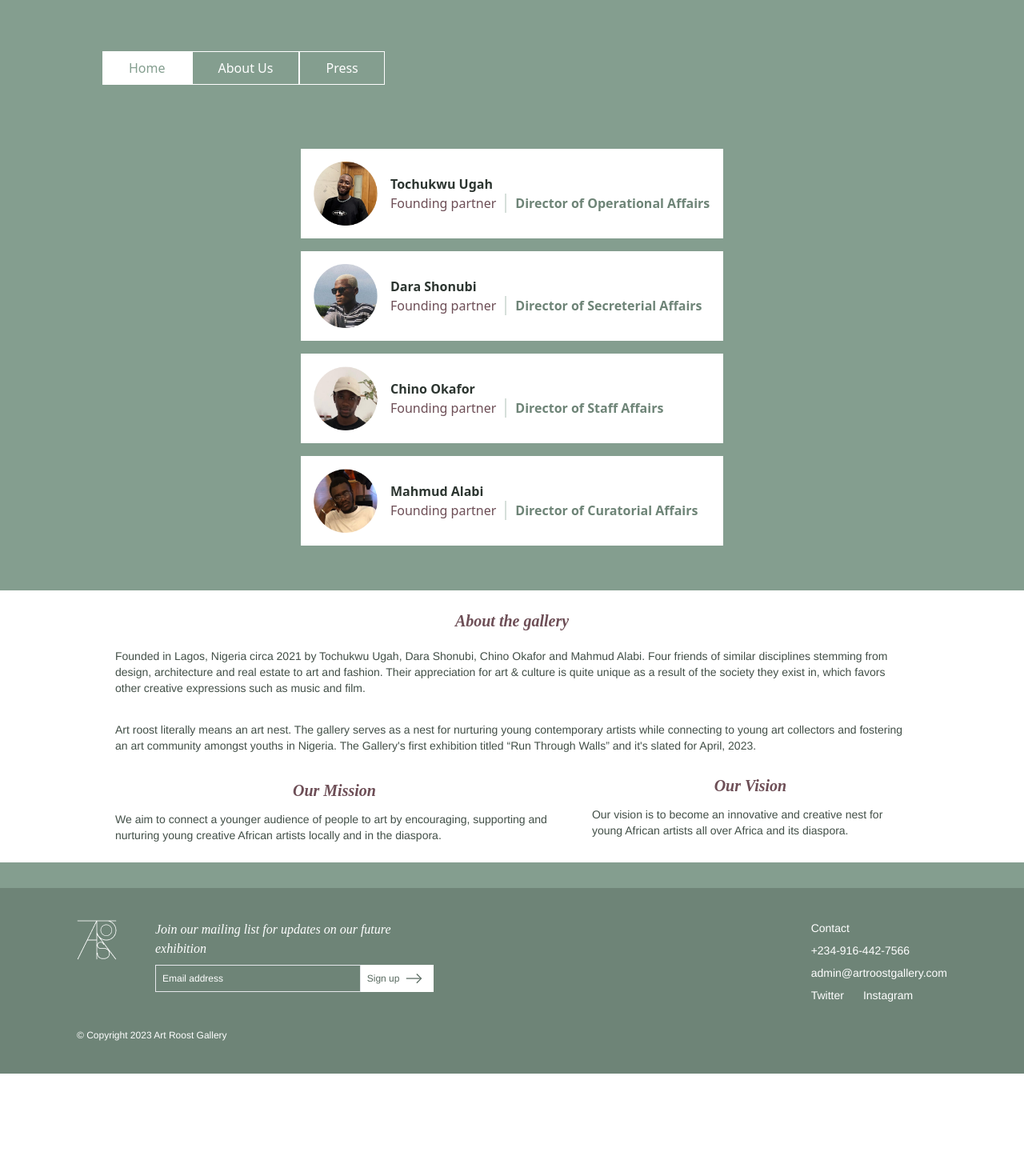
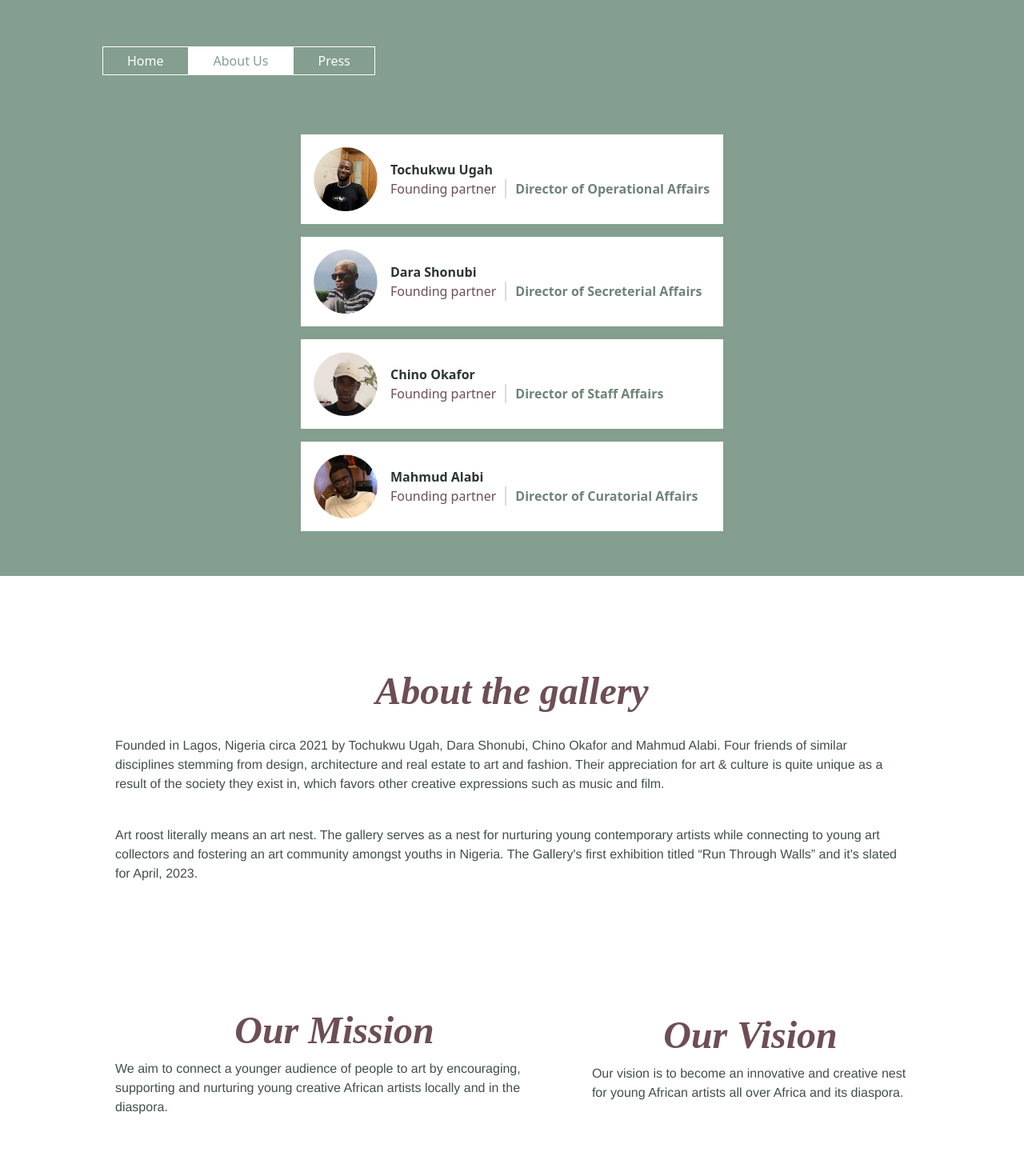
Before and after one commit to AgudaD/Art-Roost, a React (Vite) app: page /about in a window 1280 px wide. Shown: the top 1470 px of the page at 80% size. Before the commit the page ends 1342 px from the top, so only its background shows below. Built offline with nearby package versions, Linux system fonts and the light colour scheme; a web font is replaced by a local one.

Commit message:
new commit

```diff
--- a/src/Components/About.jsx
+++ b/src/Components/About.jsx
@@ -2,7 +2,7 @@ import React from "react";
 
 const About = () => {
   return (
-    <div className="bg-white px-[24px] py-10 mt-[132px] text-[#424F47] md:px-12 md:15">
+    <div className="bg-white px-[24px] py-10 mt-[132px] text-[#424F47] md:px-36">
       <div className="flex flex-col space-y-8 font-helvetica md:flex-row md:items-start md:space-y-0 gap-12 ">
           <p className="md:basis-1/2">
             <span className="font-semibold">Run through walls</span> is a phrase coined from the popular English idiom,
--- a/src/Components/AboutGallery.jsx
+++ b/src/Components/AboutGallery.jsx
@@ -3,9 +3,9 @@ const AboutGallery = () => {
   return (
     <div className="bg-white font-helvetica p-6 mt-10 md:px-36">
       <div>
-          <div>
-            <p className="font-adobe text-[#6D4E56] text-xl font-semibold italic md:text-center">About the gallery</p>
-            <p className="mt-5 text-[#424F47] text-sm">
+          <div className="md:mt-24">
+            <p className="font-adobe text-[#6D4E56] text-3xl font-semibold italic md:text-5xl md:text-center">About the gallery</p>
+            <p className="mt-8 text-[#424F47] text-base">
               Founded in Lagos, Nigeria circa 2021 by Tochukwu Ugah, Dara Shonubi,
               Chino Okafor and Mahmud Alabi. Four friends of similar disciplines
               stemming from design, architecture and real estate to art and fashion.
@@ -13,21 +13,21 @@ const AboutGallery = () => {
               the society they exist in, which favors other creative expressions
               such as music and film.
             </p>
-            <p className="mt-8 text-[#424F47] text-sm">
+            <p className="mt-10 text-[#424F47] text-base">
                 Art roost literally means an art nest. The gallery serves as a nest for nurturing young contemporary artists while connecting to young art collectors and fostering an art community amongst youths in Nigeria. The Gallery's first exhibition titled “Run Through Walls” and it's slated for April, 2023.
             </p>
           </div>
 
-          <div className="flex flex-col md:flex-row md:justify-between md:items-center md:gap-12">
+          <div className="flex flex-col md:flex-row md:justify-between md:items-center md:gap-12 md:mt-32 md:mb-24">
               <div className="mt-8">
-                <p className="font-adobe text-[#6D4E56] text-xl font-semibold italic md:text-center">Our Mission</p>
-                <p className="mt-3 text-[#424F47] text-sm">
+                <p className="font-adobe text-[#6D4E56] text-3xl font-semibold italic md:text-5xl md:text-center">Our Mission</p>
+                <p className="mt-3 text-[#424F47] text-base">
                     We aim to connect a younger audience of people to art by encouraging, supporting and nurturing young creative African artists locally and in the diaspora.
                 </p>
               </div>
               <div className="mt-5">
-                <p className="font-adobe text-[#6D4E56] text-xl font-semibold italic md:text-center">Our Vision</p>
-                <p className="mt-3 text-[#424F47] text-sm">
+                <p className="font-adobe text-[#6D4E56] text-3xl font-semibold italic md:text-5xl md:text-center">Our Vision</p>
+                <p className="mt-3 text-[#424F47] text-base">
                     Our vision is to become an innovative and creative nest for young African artists all over Africa and its diaspora.
                 </p>
               </div>
--- a/src/Components/Cards.jsx
+++ b/src/Components/Cards.jsx
@@ -10,7 +10,7 @@ const Cards = () => {
     <div className="flex flex-col justify-center items-center p-[18px] mt-28 mb-10 md:px-24">
       <div className="relative">
         {/* card */}
-        <div className="absolute shadow-2xl top-0 left-0 z-40 flex flex-col-reverse items-start bg-white rounded-md px-6 py-8 md:flex-row md:items-center md:gap-[101px] md:pl-16 md:pr-20">
+        <div className="absolute shadow-md top-0 left-0 z-40 flex flex-col-reverse items-start bg-white rounded-md px-6 py-8 md:flex-row md:items-center md:gap-[101px] md:pl-16 md:pr-20">
 
         <div className='w-[212px] mt-9 space-y-3 md:w-[433px]'>
           <p className='text-2xl text-[#502A34] font-adobe font-semibold italic capitalize md:text-3xl'>paschal ugwu</p>
@@ -28,7 +28,7 @@ const Cards = () => {
       </div>
 
       {/* background */}
-      <div className="absolute shadow-2xl top-0 left-0 z-10 -rotate-3 flex flex-col-reverse items-start bg-[#6E8477] rounded-md px-6 py-8 md:flex-row md:items-center md:gap-[101px] md:pl-16 md:pr-20">
+      <div className="absolute shadow-md top-0 left-0 z-10 -rotate-3 flex flex-col-reverse items-start bg-[#6E8477] rounded-md px-6 py-8 md:flex-row md:items-center md:gap-[101px] md:pl-16 md:pr-20">
 
         <div className='w-[212px] mt-9 space-y-3 md:w-[433px]'>
           <p className='text-2xl text-[#502A34] font-semibold italic capitalize'>paschal ugwu</p>
@@ -44,7 +44,7 @@ const Cards = () => {
       </div>
 
       {/* background */}
-      <div className="rotate-3 flex flex-col-reverse items-start bg-[#ADBEB4] rounded-md px-6 py-8 md:flex-row md:items-center md:gap-[101px] md:pl-16 md:pr-20">
+      <div className="rotate-3 shadow-md flex flex-col-reverse items-start bg-[#ADBEB4] rounded-md px-6 py-8 md:flex-row md:items-center md:gap-[101px] md:pl-16 md:pr-20">
 
         <div className='w-[212px] mt-9 space-y-3 md:w-[433px]'>
           <p className='text-2xl text-[#502A34] font-semibold italic capitalize'>paschal ugwu</p>
@@ -64,7 +64,7 @@ const Cards = () => {
       {/* second card */}
       <div className="relative mt-32">
         {/* card */}
-        <div className="absolute shadow-2xl top-0 left-0 z-40 flex flex-col-reverse items-start bg-white rounded-md px-6 py-8 md:flex-row md:items-center md:gap-[101px] md:pl-16 md:pr-20">
+        <div className="absolute shadow-md top-0 left-0 z-40 flex flex-col-reverse items-start bg-white rounded-md px-6 py-8 md:flex-row md:items-center md:gap-[101px] md:pl-16 md:pr-20">
 
         <div className='w-[212px] mt-9 space-y-3 md:w-[433px]'>
           <p className='text-2xl text-[#502A34] font-semibold font-adobe italic capitalize md:text-3xl'>Oluwatobiloba Fasalejo</p>
@@ -82,7 +82,7 @@ const Cards = () => {
       </div>
 
       {/* background */}
-      <div className="absolute shadow-2xl top-0 left-0 z-10 -rotate-3 flex flex-col-reverse items-start bg-[#6E8477] rounded-md px-6 py-8 md:flex-row md:items-center md:gap-[101px] md:pl-16 md:pr-20">
+      <div className="absolute shadow-md top-0 left-0 z-10 -rotate-3 flex flex-col-reverse items-start bg-[#6E8477] rounded-md px-6 py-8 md:flex-row md:items-center md:gap-[101px] md:pl-16 md:pr-20">
 
         <div className='w-[212px] mt-9 space-y-3 md:w-[433px]'>
           <p className='text-2xl text-[#502A34] font-semibold italic capitalize'>Oluwatobiloba Fasalejo</p>
@@ -98,7 +98,7 @@ const Cards = () => {
       </div>
 
       {/* background */}
-      <div className="rotate-3 flex flex-col-reverse items-start bg-[#ADBEB4] rounded-md px-6 py-8 md:flex-row md:items-center md:gap-[101px] md:pl-16 md:pr-20">
+      <div className="rotate-3 shadow-md flex flex-col-reverse items-start bg-[#ADBEB4] rounded-md px-6 py-8 md:flex-row md:items-center md:gap-[101px] md:pl-16 md:pr-20">
 
         <div className='w-[212px] mt-9 space-y-3 md:w-[433px]'>
           <p className='text-2xl text-[#502A34] font-semibold italic capitalize'>Oluwatobiloba Fasalejo</p>
--- a/src/Components/Carousel.jsx
+++ b/src/Components/Carousel.jsx
@@ -16,8 +16,8 @@ const Carousel = () => {
   return (
     <div className="bg-[#849E8F] p-2">
       <Link to="/">
-        <div className="absolute top-6 right-6 p-1 flex justify-center items-center bg-white rounded-full">
-          <img src={cancel} alt="" />
+        <div className="absolute top-6 right-0 p-2 flex justify-center items-center bg-white rounded-full md:top-16 md:right-28">
+          <img src={cancel} alt="" className="w-3 h-auto" />
         </div>
       </Link>
       <Swiper
@@ -48,28 +48,25 @@ const Carousel = () => {
       >
         <div className="flex justify-center items-center gap-12">
           <SwiperSlide>
-            <img src={art1} alt="" className="w-auto h-80" />
+            <img src={art1} alt="" className="w-[300px] h-80" />
           </SwiperSlide>
           <SwiperSlide>
-            <img src={art3} alt="" className="w-auto h-80" />
+            <img src={art4} alt="" className="w-[300px] h-80" />
           </SwiperSlide>
           <SwiperSlide>
-            <img src={art4} alt="" className="w-auto h-80" />
+            <img src={chino15} alt="" className="w-[300px] h-80" />
           </SwiperSlide>
           <SwiperSlide>
-            <img src={chino15} alt="" className="w-auto h-80" />
+            <img src={chino45} alt="" className="w-[300px] h-80" />
           </SwiperSlide>
           <SwiperSlide>
-            <img src={chino45} alt="" className="w-auto h-80" />
+            <img src={chino47} alt="" className="w-[300px] h-80" />
           </SwiperSlide>
           <SwiperSlide>
-            <img src={chino47} alt="" className="w-auto h-80" />
+            <img src={chino55} alt="" className="w-[300px] h-80" />
           </SwiperSlide>
           <SwiperSlide>
-            <img src={chino55} alt="" className="w-auto h-80" />
-          </SwiperSlide>
-          <SwiperSlide>
-            <img src={chino61} alt="" className="w-auto h-80" />
+            <img src={chino61} alt="" className="w-[300px] h-80" />
           </SwiperSlide>
         </div>
       </Swiper>
--- a/src/Components/CarouselT.jsx
+++ b/src/Components/CarouselT.jsx
@@ -10,18 +10,17 @@ import chino29 from "../assets/chino29.jpg";
 import chino37 from "../assets/chino37.jpg";
 import cancel from "../assets/cancel.svg";
 
-
 const CarouselT = () => {
-  return(
+  return (
     <div className="bg-[#849E8F] p-2">
       <Link to="/">
-        <div className="absolute top-6 right-6 p-1 flex justify-center items-center bg-white rounded-full">
-          <img src={cancel} alt="" />
+        <div className="absolute top-6 right-10 p-2 flex justify-center items-center bg-white rounded-full md:top-8 md:right-14">
+          <img src={cancel} alt="" className="w-3 h-auto" />
         </div>
       </Link>
       <Swiper
         modules={[Autoplay]}
-        spaceBetween={10}
+        spaceBetween={20}
         slidesPerView={"1"}
         onSwiper={(swiper) => swiper}
         autoplay={{
@@ -43,26 +42,26 @@ const CarouselT = () => {
             spaceBetween: 20,
           },
         }}
-        className="w-full px-4 py-6 mt-20 cursor-pointer "
+        className="w-full px-4 py-6 mt-24 cursor-pointer "
       >
         <div className="flex justify-center items-center gap-12">
           <SwiperSlide>
-            <img src={art2} alt="" className="w-[317px] h-80" />
+            <img src={art2} alt="" className="w-[300px] h-80 -rotate-3" />
           </SwiperSlide>
           <SwiperSlide>
-            <img src={chino19} alt="" className="w-[317px] h-80" />
+            <img src={art2} alt="" className="w-[300px] h-80 -rotate-3" />
           </SwiperSlide>
           <SwiperSlide>
-            <img src={chino25} alt="" className="w-[317px] h-80" />
+            <img src={art2} alt="" className="w-[300px] h-80 -rotate-3" />
           </SwiperSlide>
           <SwiperSlide>
-            <img src={art6} alt="" className="w-[317px] h-80" />
+            <img src={chino19} alt="" className="w-[300px] h-80" />
           </SwiperSlide>
           <SwiperSlide>
-            <img src={chino29} alt="" className="w-[317px] h-80" />
+            <img src={chino25} alt="" className="w-[300px] h-80" />
           </SwiperSlide>
           <SwiperSlide>
-            <img src={chino37} alt="" className="w-[317px] h-80" />
+            <img src={chino37} alt="" className="w-[300px] h-80" />
           </SwiperSlide>
         </div>
       </Swiper>
@@ -73,6 +72,6 @@ const CarouselT = () => {
       </div>
     </div>
   );
-}
+};
 
-export default CarouselT
+export default CarouselT;
--- a/src/Components/DFDF.jsx
+++ b/src/Components/DFDF.jsx
@@ -1,17 +1,80 @@
-import React, { useState } from 'react'
+import { useState } from "react";
+import { Swiper, SwiperSlide } from "swiper/react";
+import "swiper/css";
+import { Autoplay, EffectFade } from "swiper";
+import chino15 from "../assets/chino15.jpg";
+import chino45 from "../assets/chino45.jpg";
+import chino47 from "../assets/chino47.jpg";
+import chino55 from "../assets/chino55.jpg";
+import chino61 from "../assets/chino61.jpg";
+import art1 from "../assets/art1.png";
+// import art3 from "../assets/art3.png";
+import art4 from "../assets/art4.png";
 
 const DFDF = () => {
-
-  const [isActive, setIsActive] = useState(false)
-
+  const [isActive, setIsActive] = useState(false);
 
   return (
-    <div className="bg-[#849E8F] h-screen p-4 flex justify-center items-center gap-3">
-      <>
+    <div className="bg-[#849E8F] p-2">
+      <Swiper
+        modules={[Autoplay]}
+        spaceBetween={10}
+        slidesPerView={"1"}
+        onSwiper={(swiper) => swiper}
+        autoplay={{
+          delay: 500,
+          disableOnInteraction: false,
+        }}
+        speed={1500}
+        breakpoints={{
+          640: {
+            slidesPerView: 2,
+            spaceBetween: 20,
+          },
+          768: {
+            slidesPerView: 3,
+            spaceBetween: 20,
+          },
+          1024: {
+            slidesPerView: 4,
+            spaceBetween: 20,
+          },
+        }}
+        className="w-full px-4 py-6 mt-20  cursor-pointer "
+      >
+        <div className="flex justify-center items-center gap-12">
+          <SwiperSlide style={{
+            transform: isActive ? 'rotate(-11deg)' : 'none'
+          }} on={() => setIsActive(!isActive)}>
+            <img src={art1} alt="" className="w-[300px] h-80" />
+          </SwiperSlide>
+          <SwiperSlide>
+            <img src={art4} alt="" className="w-[300px] h-80" />
+          </SwiperSlide>
+          <SwiperSlide>
+            <img src={chino15} alt="" className="w-[300px] h-80" />
+          </SwiperSlide>
+          <SwiperSlide>
+            <img src={chino45} alt="" className="w-[300px] h-80" />
+          </SwiperSlide>
+          <SwiperSlide>
+            <img src={chino47} alt="" className="w-[300px] h-80" />
+          </SwiperSlide>
+          <SwiperSlide>
+            <img src={chino55} alt="" className="w-[300px] h-80" />
+          </SwiperSlide>
+          <SwiperSlide>
+            <img src={chino61} alt="" className="w-[300px] h-80" />
+          </SwiperSlide>
+        </div>
+      </Swiper>
 
-      </>
+      <div className="flex flex-col justify-center items-center mt-5 text-white">
+        <p className="font-helvetica capitalize">Artist</p>
+        <p className="text-3xl font-adobe">Paschal Ugwu</p>
+      </div>
     </div>
-  )
-}
+  );
+};
 
-export default DFDF
+export default DFDF;
--- a/src/Components/LoadingScreen.jsx
+++ b/src/Components/LoadingScreen.jsx
@@ -6,13 +6,17 @@ const LoadingScreen = () => {
   const [isRunning, setIsRunning] = useState(false);
 
   useEffect(() => {
+    setTimeout(() => setIsRunning(true), 200);
+  }, []);
+
+  useEffect(() => {
     if(filled < 100 && isRunning){
-      setTimeout(() => setIsFilled(prev => prev += 10 ), 250)
+      setTimeout(() => setIsFilled(prev => prev += 10 ), 150)
     }
   }, [filled, isRunning])
 
   return (
-    <div className='h-screen bg-[#849E8F] flex justify-between items-end p-20 text-2xl text-white font-helvetica' onLoad={() => setIsRunning(true)}>
+    <div className='h-screen bg-[#849E8F] flex justify-between items-end p-20 text-2xl text-white font-Adobe' onClick={() => setIsRunning(true)}>
       <p>Art Roost...</p>
       <p>{ filled }%</p>
     </div>
--- a/src/Components/Navbar.jsx
+++ b/src/Components/Navbar.jsx
@@ -1,22 +1,17 @@
 import { useState, useEffect } from "react";
-import { Link } from "react-router-dom";
+import { NavLink } from "react-router-dom";
 
 const Navbar = () => {
   const [open, setOpen] = useState(false);
-  const [isActive, setIsActive] = useState(false);
-
-  const navigation = [
-    {}
-  ]
 
   useEffect(() => {
     if (open) {
       document.body.style.overflow = "hidden";
     }else{
-      document.body.style.overflow = "scroll";
+      document.body.style.overflowY = "scroll";
     }
     return () => {
-      // document.body.style.overflow = "hidden";
+      document.body.style.overflowX = "hidden";
     }
   }, [!open])
 
@@ -28,8 +23,6 @@ const Navbar = () => {
         onClick={() => setOpen(!open)}
         style={{
           opacity: open && "0",
-          transition: open && "all",
-          transitionDuration: open && "500ms",
         }}
       >
         <div className="w-5 border border-y-[1.25px] border-white bg-white rounded-sm"></div>
@@ -38,12 +31,13 @@ const Navbar = () => {
       </div>
 
       <div
-        className="fixed z-50 top-0 left-0 bg-[#849E8F] overflow-hidden hidden h-screen w-full"
+        className="absolute top-0 z-50 left-0 overflow-hidden hidden h-screen w-full"
         style={{
           display: open && "block",
-          backdropFilter: open && "blur(50px)",
-          // background : open && "#849E8F",
-          opacity: open && '80%',
+          background : open && "#849E8F",
+          opacity: open && '70%',
+          transition: open && "all",
+          transitionDuration: open && "500ms",
         }}
       >
         <div
@@ -51,41 +45,33 @@ const Navbar = () => {
           onClick={() => setOpen(!open)}
           style={{
             opacity: open && "1",
-            transition: open && "all",
-            transitionDuration: open && "all",
           }}
         >
           <ion-icon name="close-outline" size="large"></ion-icon>
         </div>
         <nav
-          className="absolute top-8 left-6 opacity-0 text-white font-helvetica border border-white"
+          className="absolute top-8 left-6 z-50 opacity-0 flex flex-col text-center text-white font-helvetica"
           style={{
             opacity: open && "1",
             transform: open && "translate(40px)",
           }}
         >
-          <ul>
-            <li className="px-6 py-2">
-              <Link to="/">Home</Link>
-            </li>
-            <hr />
-            <li className="px-6 py-2">
-              <Link to="/about">About us</Link>
-            </li>
-            <hr />
-            <li className="px-6 py-2">
-              <Link to="/press">Press</Link>
-            </li>
-          </ul>
+              <NavLink className={({isActive}) => (isActive ? 'active' : 'inactive')} to="/">Home</NavLink>
+              <NavLink className={({isActive}) => (isActive ? 'active' : 'inactive')} to="/about">About us</NavLink>
+              <NavLink className={({isActive}) => (isActive ? 'active' : 'inactive')} to="/press">Press</NavLink>
         </nav>
       </div>
 
       <nav className="hidden text-white md:block">
-        <ul className="flex justify-start items-center">
-          <li className="bg-white text-[#849E8F] px-8 py-2 border border-white"><Link to="/">Home</Link></li>
-          <li className="px-8 py-2 border border-white"><Link to="/about">About Us</Link></li>
-          <li className="px-8 py-2 border border-white"><Link to="/press">Press</Link></li>
-        </ul>
+        <NavLink className={({isActive}) => (isActive ? 'active' : 'inactive')} to='/'>
+          Home
+        </NavLink>
+        <NavLink className={({isActive}) => (isActive ? 'active' : 'inactive')} to='/about'>
+          About Us
+        </NavLink>
+        <NavLink className={({isActive}) => (isActive ? 'active' : 'inactive')} to='/press'>
+          Press
+        </NavLink>
       </nav>
     </div>
   );
--- a/src/index.css
+++ b/src/index.css
@@ -6,10 +6,10 @@
 @tailwind components;
 @tailwind utilities;
 
-.blur{
-    backdrop-filter: blur(5px);
+/* .blur{
+    backdrop-filter: blur(2px);
     -webkit-backdrop-filter: blur(5px);
-}
+} */
 ion-icon{
     color: white;
 }
@@ -17,3 +17,15 @@ ion-icon{
     gap: 37px;
     -webkit-gap: 37px;
 }
+nav a{
+    border: 1px solid white;
+    padding: 6px 30px;
+}
+nav a.active {
+    color: #849E8F;
+    background-color: white;
+}
+nav a.inactive {
+    background: transparent;
+    color: white
+}
```
